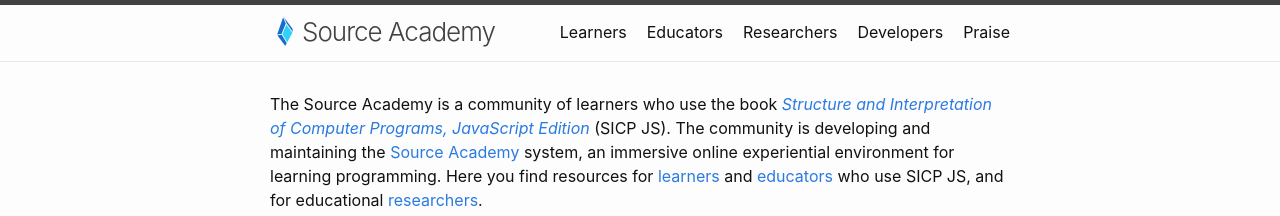
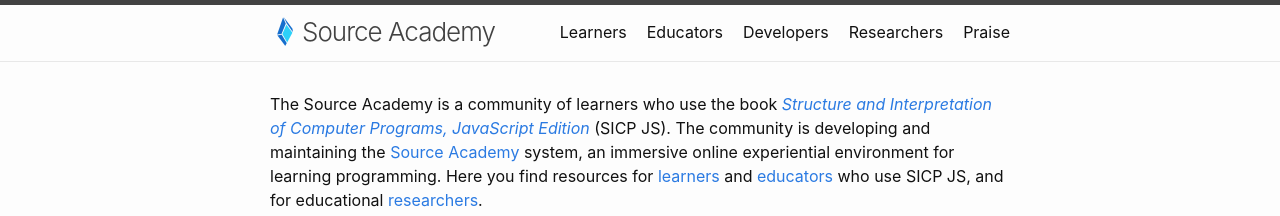
Before and after one commit to source-academy/general, a Jekyll site: the page built from README.md, in a window 1280 px wide. Shown: the top 216 px of the page. Built offline with Jekyll 4.4.1, drawn with Linux system fonts in a browser that asks for light colours; our own code applies the rules of GitHub Pages for plain Markdown files; part of the change alters nothing that is shown.

```diff
--- a/_config.yml
+++ b/_config.yml
@@ -31,8 +31,8 @@ github_repo_link: https://github.com/source-academy/general
 header_pages:
   - learner/README.md
   - educator/README.md
+  - developer/README.md
   - research/README.md
-  - developer/README.md
   - accolade/README.md
 
 # Build settings
```
